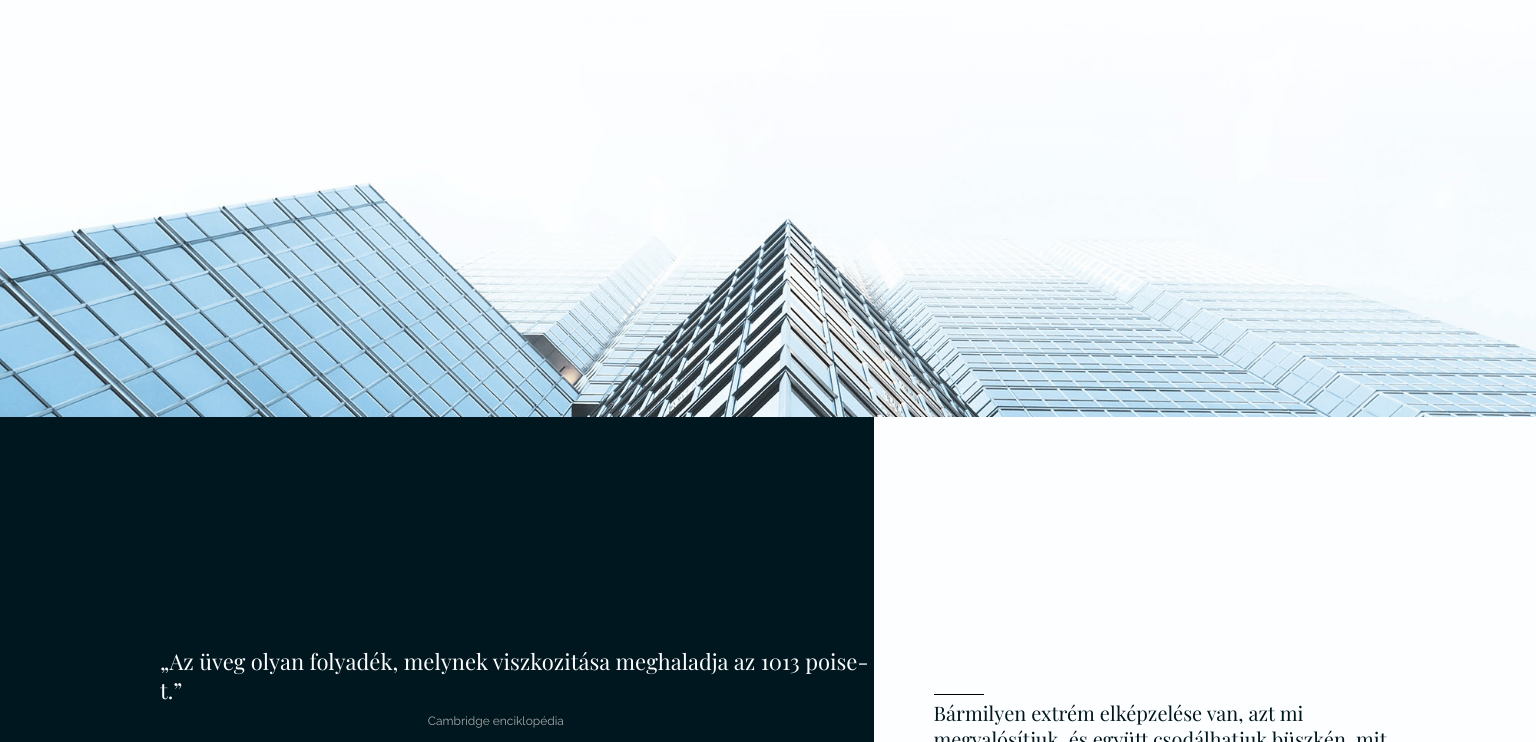
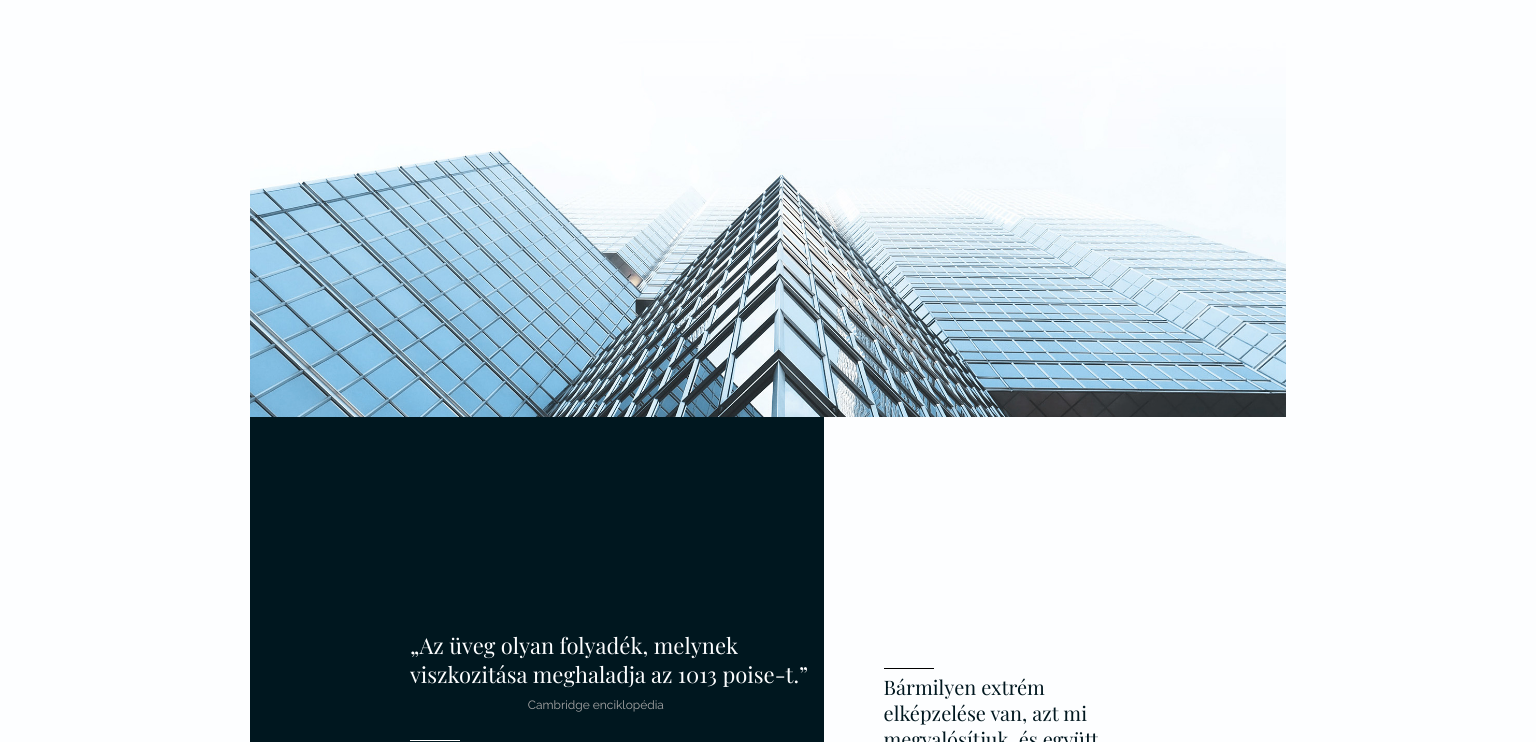
Before and after one commit to belamotive/belamotive.github.io, a plain HTML site: page index.html in a window 1536 px wide. Shown: the part 376-1118 px from the top of the page. Drawn offline with nearby package versions, Linux system fonts and the light colour scheme; a web font is replaced by a local one.

Commit message:
Init page

```diff
--- a/index.html
+++ b/index.html
@@ -24,6 +24,7 @@
         </nav>
     </div>
 
+    <section class="content">
         <header>
             <h1>
                 Üvegezés mesterfokon
@@ -80,6 +81,7 @@
                 </div>
             </div>
         </section>
+    </section>
 
     <footer>
         <h2 class="elerhetoseg">Elérhetőségünk</h2>
--- a/main.css
+++ b/main.css
@@ -453,6 +453,10 @@ footer h2 {
 
 @media only screen and (min-width: 1300px) {
 
+  .content {
+    margin: 0 250px;
+  }
+
   .navigation {
     padding: 0 10em;
   }
```
Lines whose indentation alone changed are shown as unchanged.
